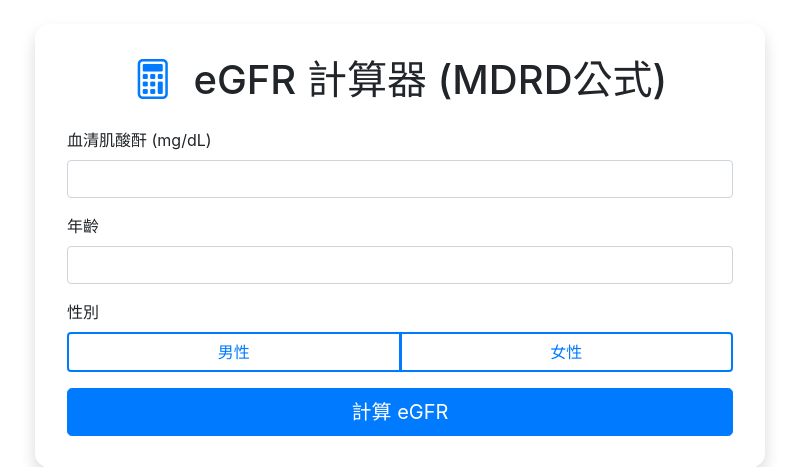
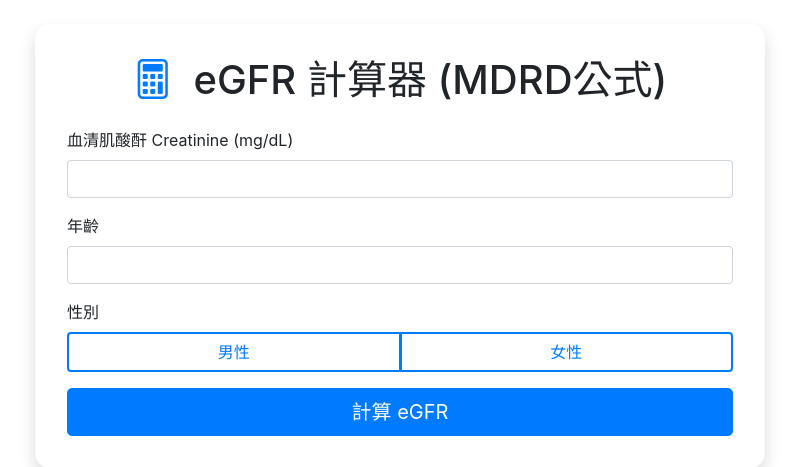
Before and after one commit to Enotera/rx-calc, a Flask app: page /egfr in a window 1280 px wide. Shown: the part 56-523 px from the top of the page, without its empty margins (240-1039 px from the left). Run offline with Flask 3, Linux system fonts and the light colour scheme; some libraries are stand-ins or nearby versions.

Commit message:
fix layout

```diff
--- a/templates/egfr.html
+++ b/templates/egfr.html
@@ -10,7 +10,7 @@
                 <h1 class="card-title text-center mb-4"><i class="bi bi-calculator"></i> eGFR 計算器 (MDRD公式)</h1>
                 <form id="egfrForm">
                     <div class="form-group mb-3">
-                        <label for="creatinine">血清肌酸酐 (mg/dL)</label>
+                        <label for="creatinine">血清肌酸酐 Creatinine (mg/dL)</label>
                         <input type="number" class="form-control" id="creatinine" step="0.01" min="0" inputmode="decimal" required>
                     </div>
                     <div class="form-group mb-3">
```
